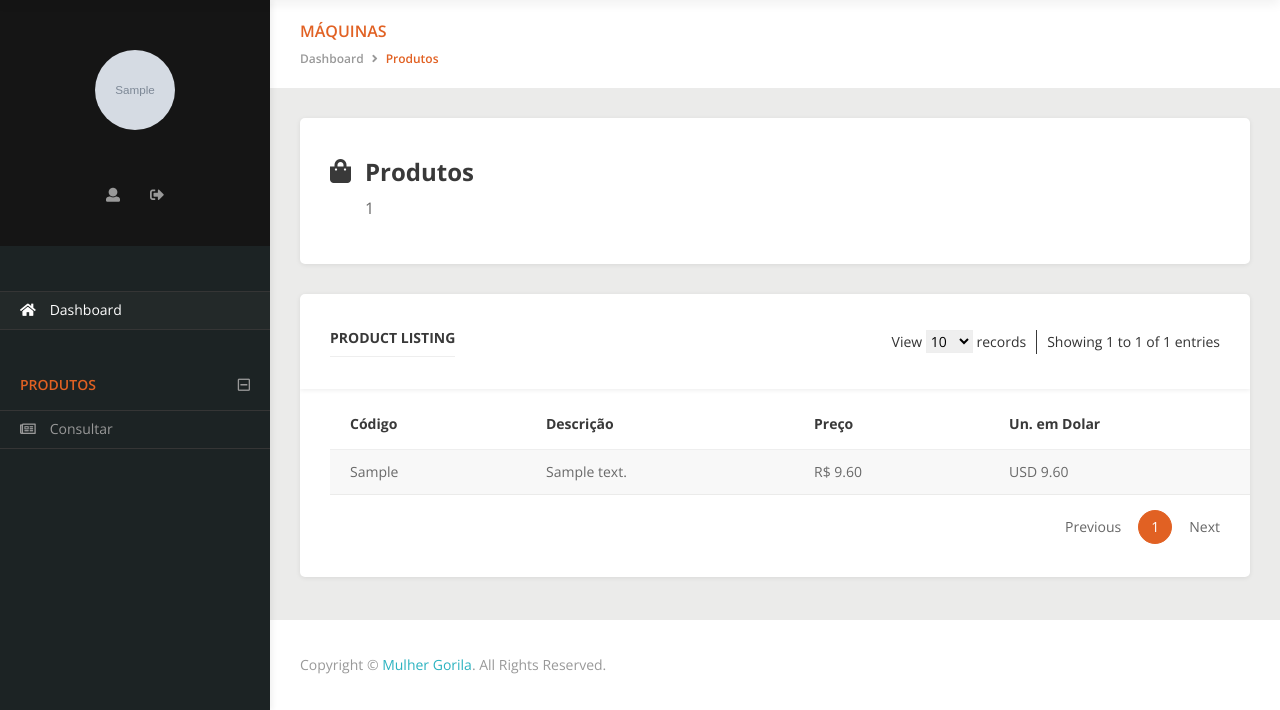
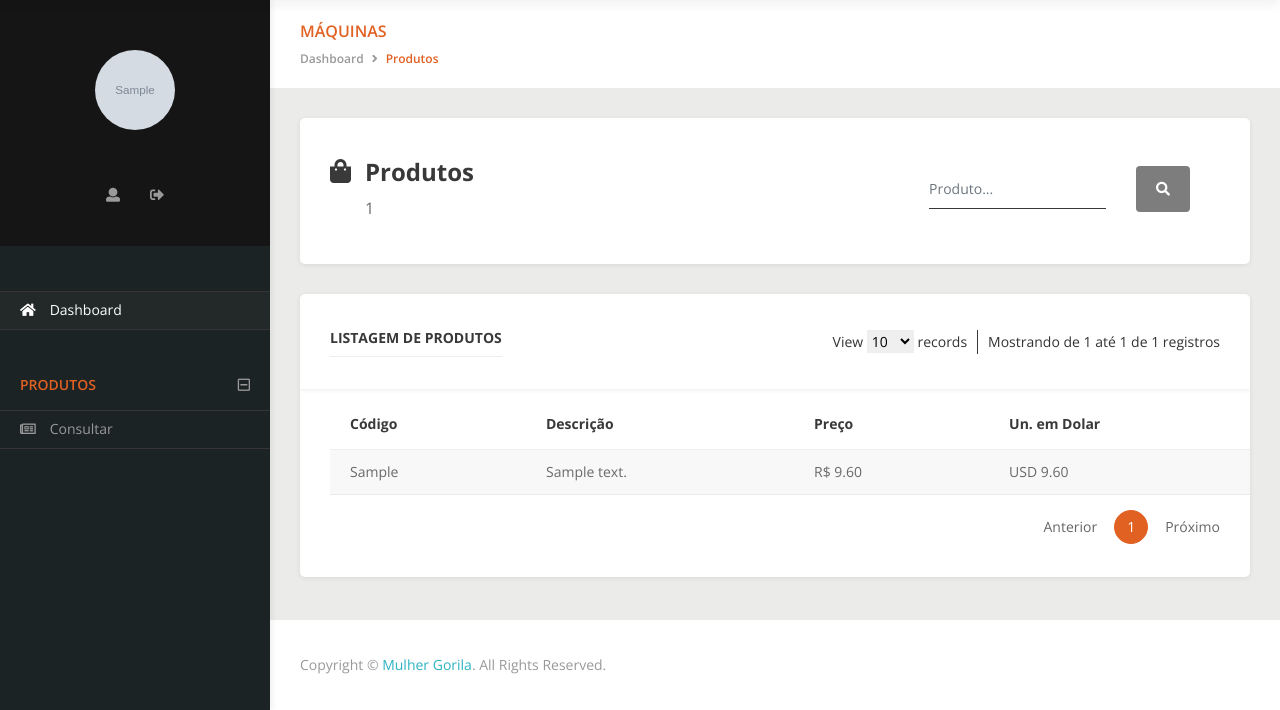
Before and after one commit to tiagocordeiro/zumaq-partners, a Django app: template templates/products/list.html in a window 1280 px wide. Shown: the part 90-800 px from the top of the page. Run offline with Django 3.2, Linux system fonts and the light colour scheme; tables that the repository leaves empty hold one stand-in row (values such as "Sample post"); the template is opened without the code that fills it: values that come from a table or form of the project are taken from there, most other values are stand-ins (such as "Sample title", 1, 10 or a date in 2020); grey boxes marked "Sample" are stand-in pictures; some libraries are stand-ins or nearby versions.

Commit message:
Configura filtro para página de listagem de produtos.
This close #35

```diff
--- a/templates/products/list.html
+++ b/templates/products/list.html
@@ -22,6 +22,10 @@
         </div>
 
         <div class="actions">
+          <form action="#" class="search flex-wrap flex-md-nowrap">
+              <input id="txtSearch" type="text" class="form-control" placeholder="Produto...">
+              <button type="submit" class="btn btn-rounded" disabled><i class="fa fa-search"></i></button>
+          </form>
           {% if request.user|has_group:"Gerente" %}
             <a href="{% url 'product_add' %}" class="addProduct btn btn-lg btn-rounded btn-warning">Adicionar</a>
           {% endif %}
@@ -32,7 +36,7 @@
 
     <div class="panel">
       <!-- Records List Start -->
-      <div class="records--list" data-title="Product Listing">
+      <div class="records--list" data-title="Listagem de Produtos">
         <table id="recordsListView">
           <thead>
           <tr>
@@ -71,3 +75,45 @@
   </section>
   <!-- Main Content End -->
 {% endblock %}
+
+{% block extra_scripts %}
+  <script type="application/javascript">
+    $.extend(true, $.fn.dataTable.defaults, {
+      "oLanguage": {
+        "sEmptyTable": "Nenhum registro encontrado.",
+        "sInfo": "Mostrando de _START_ até _END_ de _TOTAL_ registros",
+        "sInfoEmpty": "Mostrando 0 até 0 de 0 registros",
+        "sInfoFiltered": "(Filtrados de _MAX_ registros)",
+        "sInfoPostFix": "",
+        "sInfoThousands": ".",
+        "sLengthMenu": "_MENU_ resultados por página",
+        "sLoadingRecords": "Carregando...",
+        "sProcessing": "Processando...",
+        "sZeroRecords": "Nenhum registro encontrado",
+        "sSearch": "Pesquisar",
+        "oPaginate": {
+          "sNext": "Próximo",
+          "sPrevious": "Anterior",
+          "sFirst": "Primeiro",
+          "sLast": "Último"
+        },
+        "oAria": {
+          "sSortAscending": ": Ordenar colunas de forma ascendente",
+          "sSortDescending": ": Ordenar colunas de forma descendente"
+        }
+      }
+    });
+    $(document).ready(function () {
+      $('#recordsListView').DataTable();
+
+      $('#recordsListView_filter').hide(); // Hide default search datatables where example is the ID of table
+
+        $('#txtSearch').on('keyup', function() {
+            $('#recordsListView')
+                .DataTable()
+                .search($('#txtSearch').val(), false, true)
+                .draw();
+        });
+    });
+  </script>
+{% endblock %}
```
